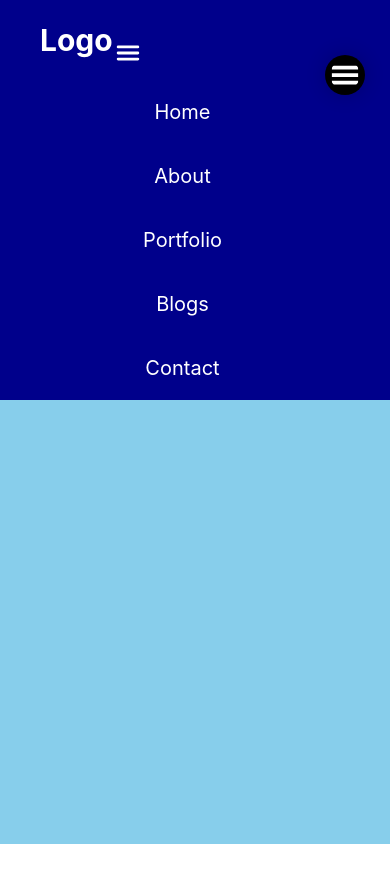
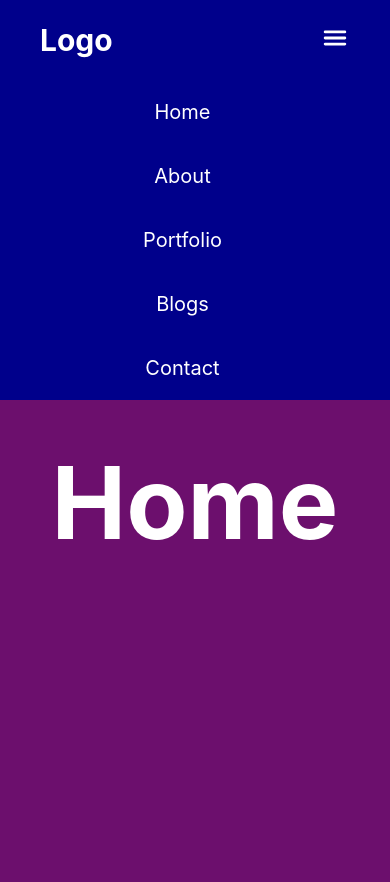
Before and after one commit to selva-arsl/portfolio_website, a React (Create React App) app in the folder p-project/portfolio_project/: page / in a window 390 px wide. Shown: the top 882 px of the page. Built offline with nearby package versions, Linux system fonts and the light colour scheme.

Commit message:
nav bar arrangement

```diff
--- a/p-project/portfolio_project/src/App.js
+++ b/p-project/portfolio_project/src/App.js
@@ -1,7 +1,7 @@
 import React from "react";
 import './App.css';
-import Nav_bar from './navbar.js';
 import { Routes, Route, BrowserRouter } from "react-router-dom";
+import Nav_bars from "./nav.js";
 import Home from "./home.js";
 import About from "./about.js";
 import Portfolio from './portfolio.js';
@@ -14,6 +14,7 @@ function App() {
 
 
       <BrowserRouter>
+        <Nav_bars/>
         <Routes>
           <Route path="/" element={<Home />} />
           <Route path="/about" element={<About />} />
@@ -27,8 +28,8 @@ function App() {
 
 
 
-      <Nav_bar />
-      {/* <Home />
+      {/*
+      <Home />
       <About />
       <Portfolio />
       <Blogs />
--- a/p-project/portfolio_project/src/css/home.css
+++ b/p-project/portfolio_project/src/css/home.css
@@ -1,87 +1,12 @@
-nav {
-    width: 100%;
-    height: 80px;
-    background-color: darkblue;
-    display: flex;
-    justify-content: space-between;
-    align-items: center;
-    padding: 20px 40px;
-    position: relative;
-
+.home-container{
+    width:100%;
+    height: 100vh;
+    background-color: rgb(108, 15, 109);
+    color:white;
+    display:grid;
+    place-items: center;
 }
 
-nav .logo h1 {
-    /* color:white; */
-    color: white;
-    font-size: 30px;
-
+.home-container>h1{
+    font-size:100px;
 }
-
-nav ul li {
-    display: inline-block;
-    list-style-type: none;
-    font-size: 20px;
-    margin-right: 25px;
-
-}
-
-.h,
-.a,
-.p,
-.b,
-.c {
-    text-decoration: none;
-    color: white;
-
-}
-
-.menu {
-    display: none;
-    cursor: pointer;
-}
-
-.bar {
-    color: white;
-    font-size: 30px;
-    /* display:none; */
-}
-
-
-@media all and (max-width:620px) {
-    nav ul {
-        position: absolute;
-        top: 80px;
-        left: 0px;
-        right: 0px;
-        display: flex;
-        flex-direction:column;
-        justify-content: center;
-        text-align: center;
-        background-color: darkblue;
-        gap: 0px;
-
-
-    }
-
-    nav ul li {
-        padding: 20px;
-        display: block;
-
-    }
-
-    nav ul{
-        display: none;
-    }
-
-
-    .menu {
-        display:block;
-        cursor: pointer;
-        transition: all 0.5s;
-    }
-
-    .Showmenu {
-        display: block;
-    }
-
-}
--- a/p-project/portfolio_project/src/css/nav.css
+++ b/p-project/portfolio_project/src/css/nav.css
@@ -0,0 +1,87 @@
+nav {
+    width: 100%;
+    height: 80px;
+    background-color: darkblue;
+    display: flex;
+    justify-content: space-between;
+    align-items: center;
+    padding: 20px 40px;
+    position: relative;
+
+}
+
+nav .logo h1 {
+    /* color:white; */
+    color: white;
+    font-size: 30px;
+
+}
+
+nav ul li {
+    display: inline-block;
+    list-style-type: none;
+    font-size: 20px;
+    margin-right: 25px;
+
+}
+
+.h,
+.a,
+.p,
+.b,
+.c {
+    text-decoration: none;
+    color: white;
+
+}
+
+.menu {
+    display: none;
+    cursor: pointer;
+}
+
+.bar {
+    color: white;
+    font-size: 30px;
+    /* display:none; */
+}
+
+
+@media all and (max-width:620px) {
+    nav ul {
+        position: absolute;
+        top: 80px;
+        left: 0px;
+        right: 0px;
+        display: flex;
+        flex-direction:column;
+        justify-content: center;
+        text-align: center;
+        background-color: darkblue;
+        gap: 0px;
+
+
+    }
+
+    nav ul li {
+        padding: 20px;
+        display: block;
+
+    }
+
+    nav ul{
+        display: none;
+    }
+
+
+    .menu {
+        display:block;
+        cursor: pointer;
+        transition: all 0.5s;
+    }
+
+    .Showmenu {
+        display: block;
+    }
+
+}
--- a/p-project/portfolio_project/src/home.js
+++ b/p-project/portfolio_project/src/home.js
@@ -1,53 +1,15 @@
 import React from "react";
 import "./css/home.css";
-import { Link } from "react-router-dom";
-import { IoMenu } from "react-icons/io5";
+
 
 class Home extends React.Component {
     render() {
 
-        // let menuList = document.getElementsByClassName("menuList")
-        // menuList.style.maxHeight = "0px";
+        return (
+            <div className="home-container">
+                <h1>Home</h1>
 
-        // function toggleMenu(){
-        //     if (menuList.style.maxHeight == "0px")
-        //     {
-        //         menuList.style.maxHeight = "300px";
-        //     }
-        //     else {
-        //         menuList.style.maxHeight = "0px";
-        //     }
-        // }
-
-        // const menu = document.querySelector(".menu");
-        // const menuList = document.querySelector("nav ul");
-        // menu.addEventListener('click', () => {
-        //     menuList.classList.toggle("Showmenu");
-        // });
-
-
-        return (
-
-            <nav>
-                <div className="logo">
-                    <h1>Logo</h1>
-                </div>
-
-                <ul className="Showmenu">
-                    <li><Link className="h" to="/">Home</Link></li>
-                    <li><Link className="a" to="/about">About</Link></li>
-                    <li><Link className="p" to="/portfolio">Portfolio</Link></li>
-                    <li><Link className="b" to="/blogs">Blogs</Link></li>
-                    <li><Link className="c" to="/contact">Contact</Link></li>
-                </ul>
-
-                <div className="menu">
-                    <IoMenu className="bar" />
-                </div>
-
-
-
-            </nav>
+            </div>
         );
     };
 };
--- a/p-project/portfolio_project/src/nav.js
+++ b/p-project/portfolio_project/src/nav.js
@@ -0,0 +1,35 @@
+import React from "react";
+import "./css/nav.css";
+import { Link } from "react-router-dom";
+import { IoMenu } from "react-icons/io5";
+
+class Nav_bars extends React.Component {
+    render() {
+
+        return (
+
+            <nav>
+                <div className="logo">
+                    <h1>Logo</h1>
+                </div>
+
+                <ul className="Showmenu">
+                    <li><Link className="h" to="/">Home</Link></li>
+                    <li><Link className="a" to="/about">About</Link></li>
+                    <li><Link className="p" to="/portfolio">Portfolio</Link></li>
+                    <li><Link className="b" to="/blogs">Blogs</Link></li>
+                    <li><Link className="c" to="/contact">Contact</Link></li>
+                </ul>
+
+                <div className="menu">
+                    <IoMenu className="bar" />
+                </div>
+
+
+
+            </nav>
+        );
+    };
+};
+
+export default Nav_bars;
```
Also changed, not shown: p-project/portfolio_project/src/navbar.js (+2 -27 lines).
